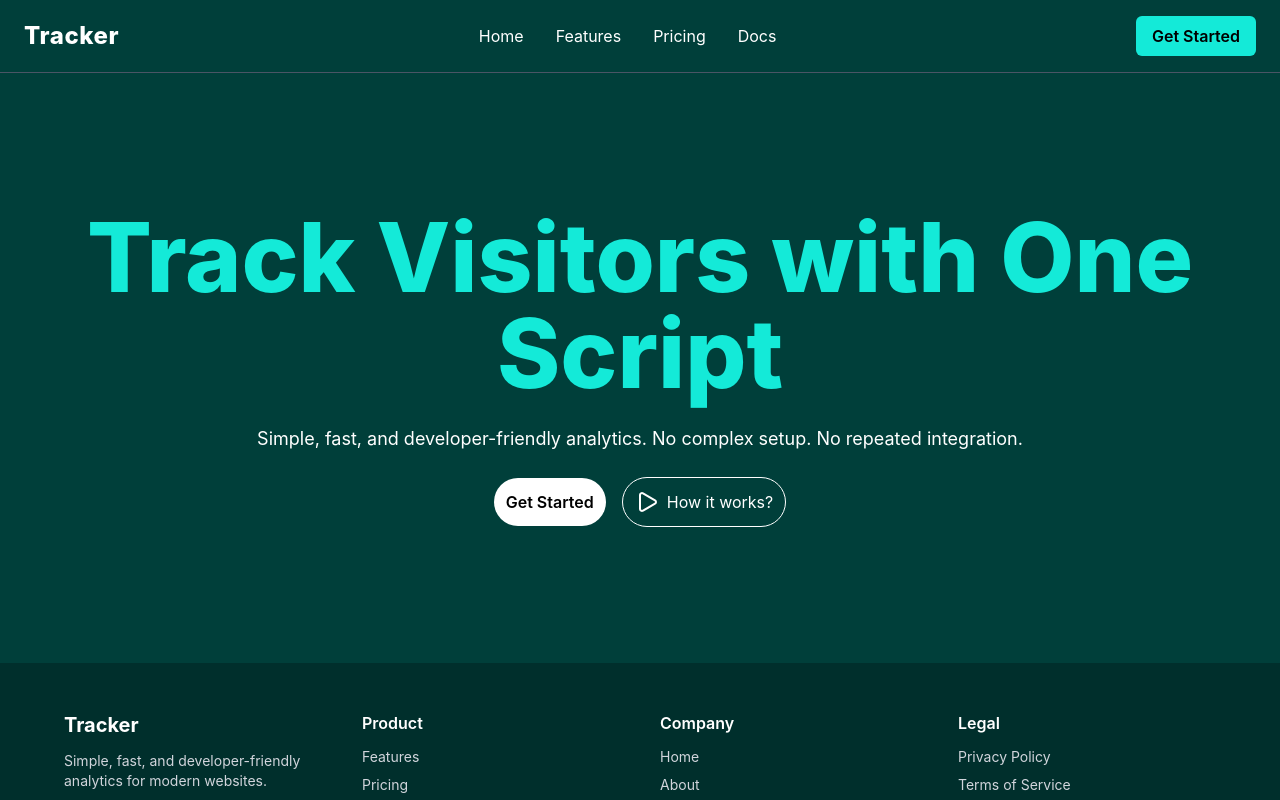
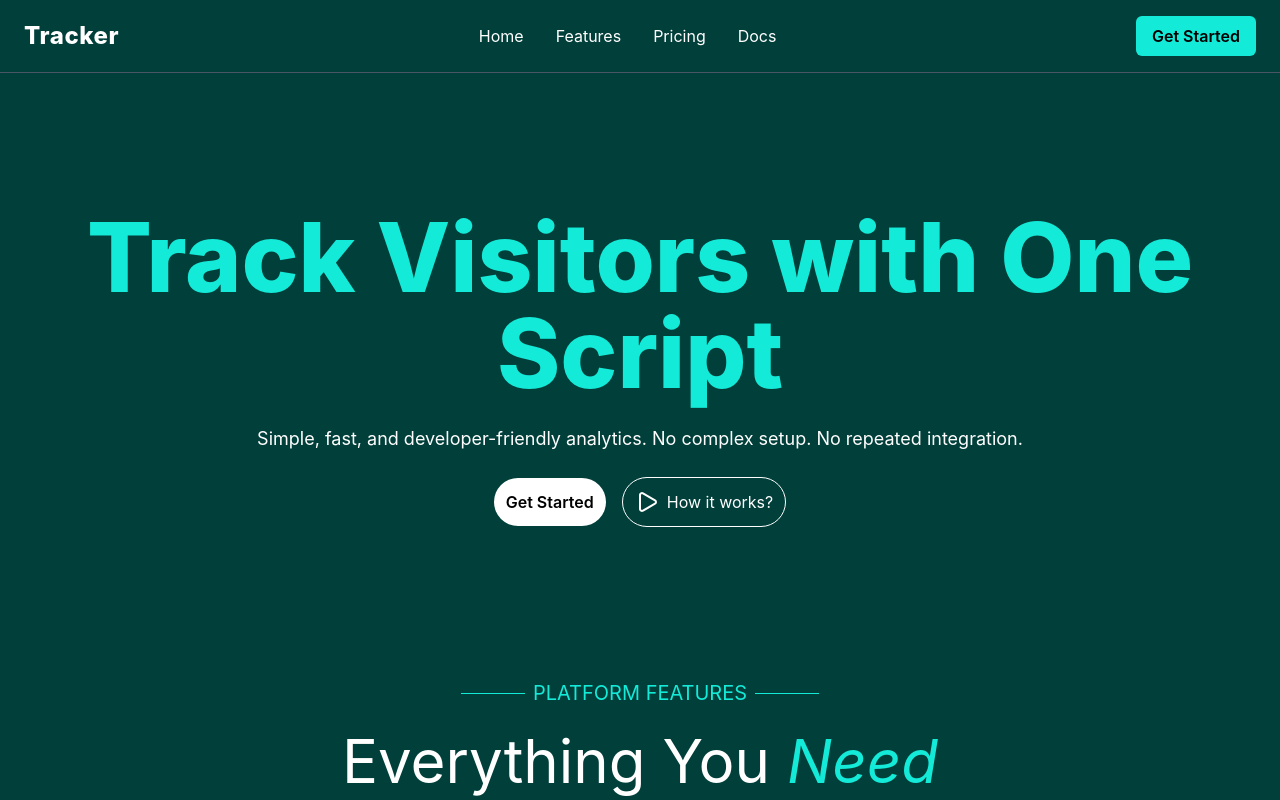
Before and after one commit to Muhammad-Raheel04/tracker, a React (Vite) app in the folder frontend/: page / in a window 1280 px wide. Shown: the top 800 px of the page. Built offline with nearby package versions, Linux system fonts and the light colour scheme; no server answers.

Commit message:
feat(LandingPage): integrate Features section

```diff
--- a/frontend/src/pages/LandingPage.jsx
+++ b/frontend/src/pages/LandingPage.jsx
@@ -2,12 +2,14 @@ import React from 'react'
 import HeroSection from '../components/HeroSection'
 import Header from '../components/Header'
 import Footer from '../components/Footer'
+import Features from '../components/Features'
 
 const LandingPage = () => {
   return (
     <div>
       <Header/>
       <HeroSection/>
+      <Features/>
       <Footer/>
     </div>
   )
```
